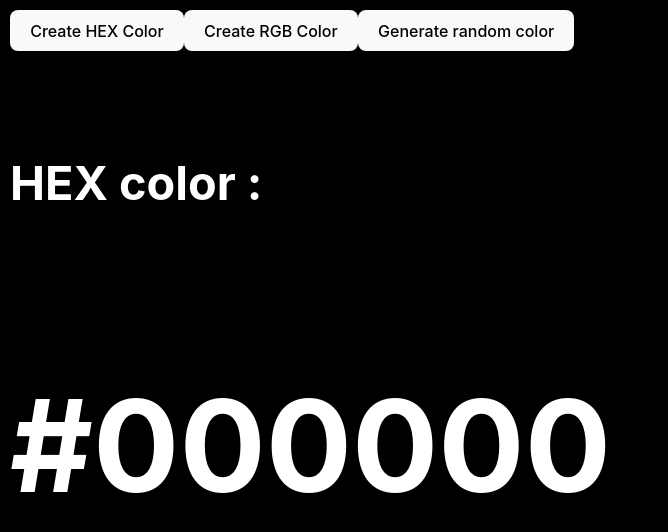
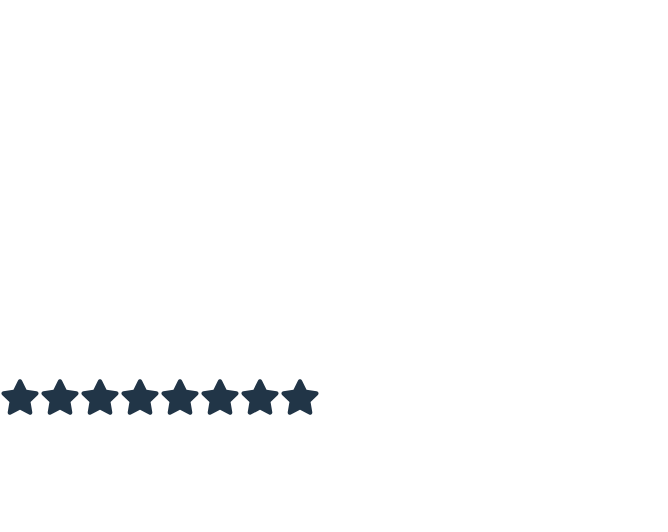
Before and after one commit to indieka900/react-beginner-projects, a React (Vite) app: page / in a window 1280 px wide. Shown: the top 532 px of the page, without its empty margins (0-668 px from the left). Built offline with nearby package versions, Linux system fonts and the light colour scheme.

Commit message:
star rating project

```diff
--- a/package.json
+++ b/package.json
@@ -11,7 +11,8 @@
   },
   "dependencies": {
     "react": "^18.3.1",
-    "react-dom": "^18.3.1"
+    "react-dom": "^18.3.1",
+    "react-icons": "^5.2.1"
   },
   "devDependencies": {
     "@types/react": "^18.3.3",
--- a/src/App.jsx
+++ b/src/App.jsx
@@ -2,13 +2,15 @@
 // import './App.css'
 import Accordian from './components/accordian'
 import RandomColor from './components/randomFile'
+import StarRating from './components/starRating'
 
 function App() {
 
   return (
     <>
       {/* <Accordian/> */}
-      <RandomColor/>
+      {/* <RandomColor/> */}
+      <StarRating noOfStars={8}/>
     </>
   )
 }
--- /dev/null
+++ b/src/components/starRating/index.jsx
@@ -0,0 +1,39 @@
+/* eslint-disable react/prop-types */
+import { useState } from "react";
+import { FaStar } from "react-icons/fa";
+
+import './style.css';
+
+export default function StarRating({noOfStars = 5}) {
+    const [rating, setRating] = useState(0);
+    const [hover, setHover] = useState(0);
+
+    function handleClick(getCurrentIndex){
+        setRating(getCurrentIndex);
+    }
+
+    function handleMouseEnter(getCurrentIndex){
+        setHover(getCurrentIndex);
+    }
+
+    function handleMouseLeave(){
+        setRating(rating);
+    }
+
+    return(
+        <div className="star-rating">
+            {
+                [...Array(noOfStars)].map((_,index) => {
+                    index +=1
+                    return <FaStar key={index}
+                    className={index <= (hover || rating) ? 'active' : 'inactive' }
+                    onClick={() => handleClick(index)}
+                    onMouseEnter={ () => handleMouseEnter(index)}
+                    onMouseLeave={ handleMouseLeave }
+                    size={40}
+                    />
+                })
+            }
+        </div>
+    );
+}
--- /dev/null
+++ b/src/components/starRating/style.css
@@ -0,0 +1,3 @@
+.active {
+    color: #ff0000;
+}
```
Also changed, not shown: 1 other file (tests, documents, lock files or other folders).
